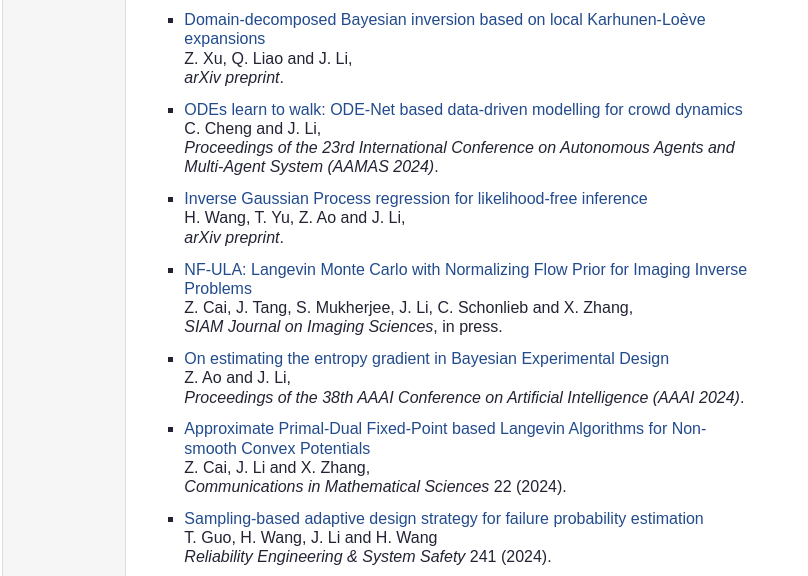
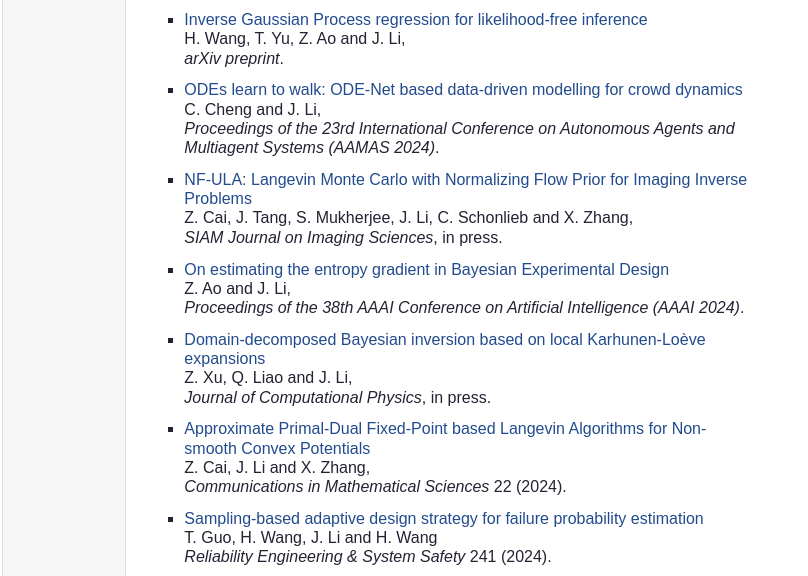
Before and after one commit to lijinglai/lijinglai.github.io, a plain HTML site: page publications.html in a window 1280 px wide. Shown: the part 197-773 px from the top of the page, without its empty margins (0-808 px from the left). Drawn offline with Linux system fonts and the light colour scheme.

Commit message:
Update publications.html

```diff
--- a/publications.html
+++ b/publications.html
@@ -32,21 +32,15 @@ Q. Zhou, J. Qian, J. Tang and J. Li,<br />
 </li>
 </ul>
 <ul>
-<li><p><a href="https://arxiv.org/abs/2211.04026">Domain-decomposed Bayesian inversion based on local Karhunen-Loève expansions</a> <br />
-Z. Xu, Q. Liao and J. Li,  <br />
+<li><p><a href="https://arxiv.org/abs/2102.10583">Inverse Gaussian Process regression for likelihood-free inference</a> <br />
+H. Wang, T. Yu, Z. Ao and J. Li, <br />
 <i>arXiv preprint</i>.</p>
 </li>
 </ul>
 <ul>
 <li><p><a href="https://doi.org/10.48550/arXiv.2210.09602">ODEs learn to walk: ODE-Net based data-driven modelling for crowd dynamics</a> <br />
 C. Cheng and J. Li,  <br />
-<i>Proceedings of the 23rd International Conference on Autonomous Agents and Multi-Agent System  (AAMAS 2024)</i>.</p>
-</li>
-</ul>
-<ul>
-<li><p><a href="https://arxiv.org/abs/2102.10583">Inverse Gaussian Process regression for likelihood-free inference</a> <br />
-H. Wang, T. Yu, Z. Ao and J. Li, <br />
-<i>arXiv preprint</i>.</p>
+<i>Proceedings of the 23rd International Conference on Autonomous Agents and Multiagent Systems (AAMAS 2024)</i>.</p>
 </li>
 </ul>
 <ul>
@@ -60,6 +54,12 @@ Z. Cai, J. Tang, S. Mukherjee,  J. Li, C. Schonlieb and X. Zhang, <br />
 <li><p><a href="https://doi.org/10.48550/arXiv.2308.09888">On estimating the entropy gradient in Bayesian Experimental Design</a><br />
 Z. Ao and J. Li, <br />
 <i>Proceedings of the 38th AAAI Conference on Artificial Intelligence (AAAI 2024)</i>.</p>
+</li>
+</ul>
+<ul>
+<li><p><a href="https://arxiv.org/abs/2211.04026">Domain-decomposed Bayesian inversion based on local Karhunen-Loève expansions</a> <br />
+Z. Xu, Q. Liao and J. Li,  <br />
+<i>Journal of Computational Physics</i>, in press.</p>
 </li>
 </ul>
 <ul>
@@ -367,7 +367,7 @@ J. Li, E. Spiller and G. Biondini, <br />
 </ul>
 <div id="footer">
 <div id="footer-text">
-Page generated 2023-12-09, by <a href="http://jemdoc.jaboc.net/">jemdoc</a>.
+Page generated 2024-02-12, by <a href="http://jemdoc.jaboc.net/">jemdoc</a>.
 </div>
 </div>
 </td>
```
